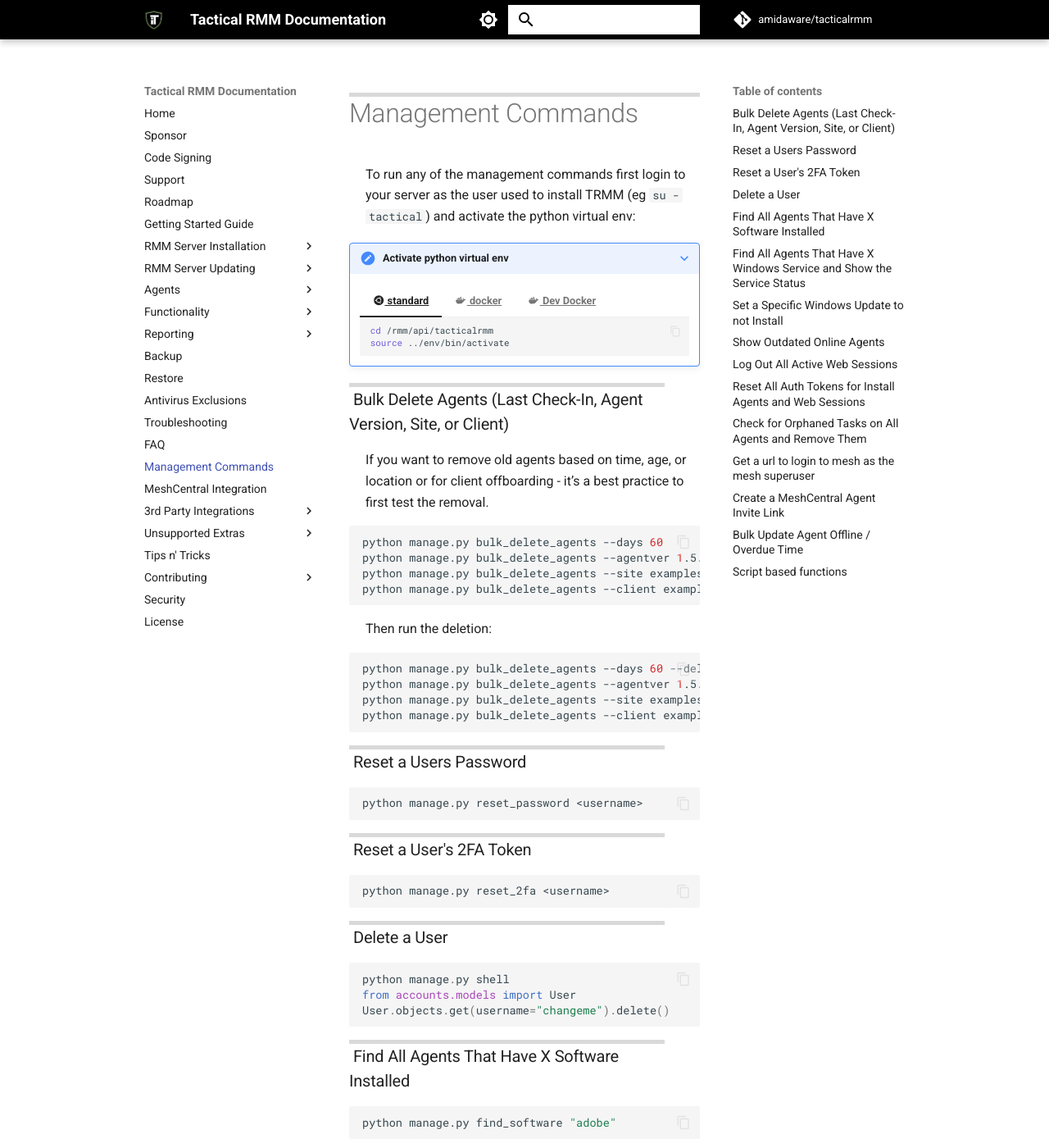
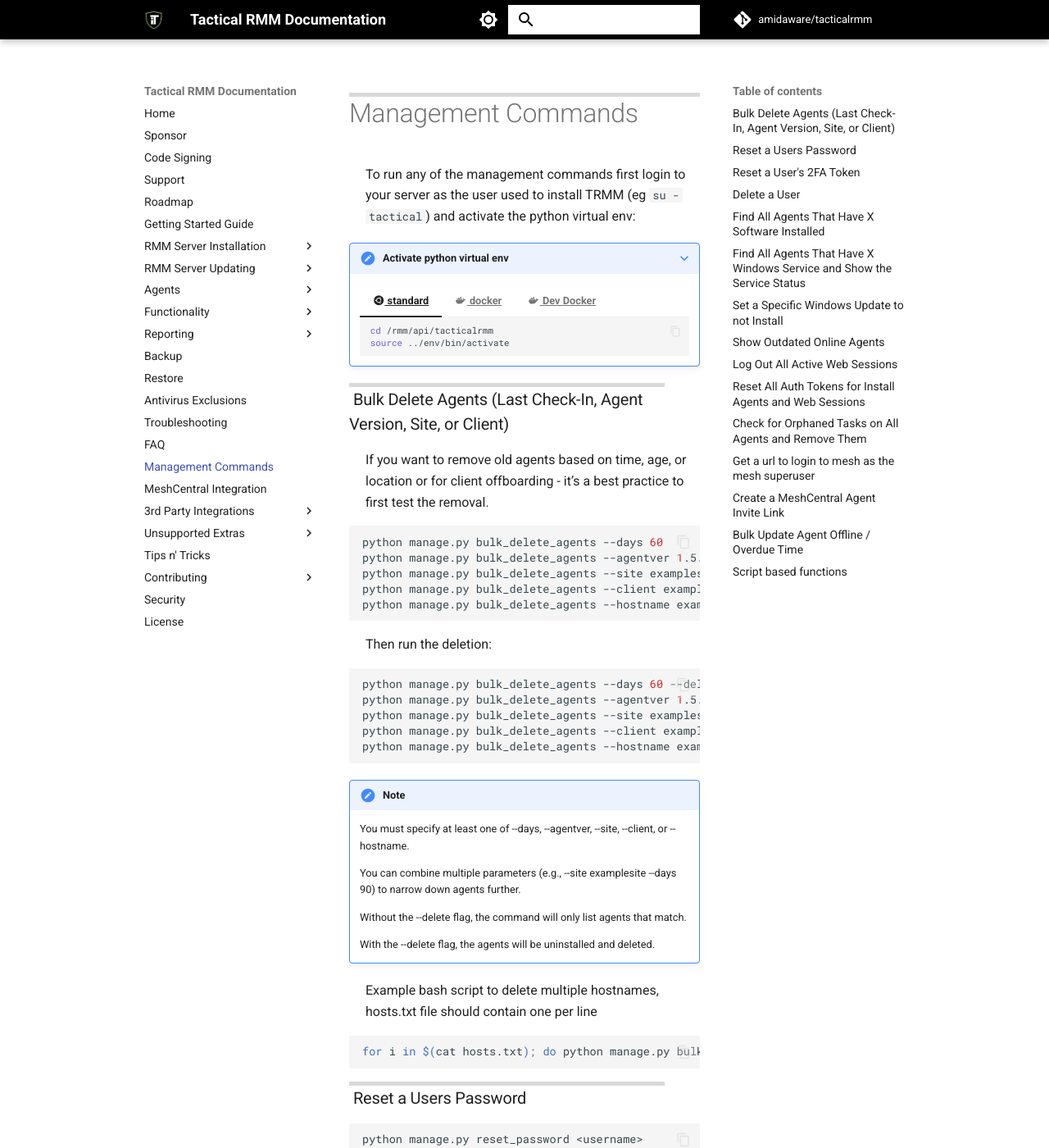
Before and after one commit to amidaware/trmm-docs, an MkDocs documentation site: the page built from docs/management_cmds.md, in a window 1280 px wide and 1400 px high. Shown: the whole window at 82% size. Built offline with MkDocs 1.6.1 and Material for MkDocs 9.7.7, drawn with Linux system fonts in a browser that asks for light colours; comment, search, counter and statistics services are not loaded.

Commit message:
Add hostname parameter to bulk_delete_agents command in documentation

````diff
--- a/docs/management_cmds.md
+++ b/docs/management_cmds.md
@@ -33,6 +33,7 @@
 python manage.py bulk_delete_agents --agentver 1.5.0
 python manage.py bulk_delete_agents --site examplesite
 python manage.py bulk_delete_agents --client exampleclient
+python manage.py bulk_delete_agents --hostname examplehostname
 ```
 
 Then run the deletion:
@@ -42,6 +43,22 @@
 python manage.py bulk_delete_agents --agentver 1.5.0 --delete
 python manage.py bulk_delete_agents --site examplesite --delete
 python manage.py bulk_delete_agents --client exampleclient --delete
+python manage.py bulk_delete_agents --hostname examplehostname --delete
+```
+
+!!!note
+    You must specify at least one of --days, --agentver, --site, --client, or --hostname.
+
+    You can combine multiple parameters (e.g., --site examplesite --days 90) to narrow down agents further.
+
+    Without the --delete flag, the command will only list agents that match.
+
+    With the --delete flag, the agents will be uninstalled and deleted.
+
+Example bash script to delete multiple hostnames, hosts.txt file should contain one per line
+
+```bash
+for i in $(cat hosts.txt); do python manage.py bulk_delete_agents --hostname $i; done
 ```
 
 ### Reset a Users Password
````
